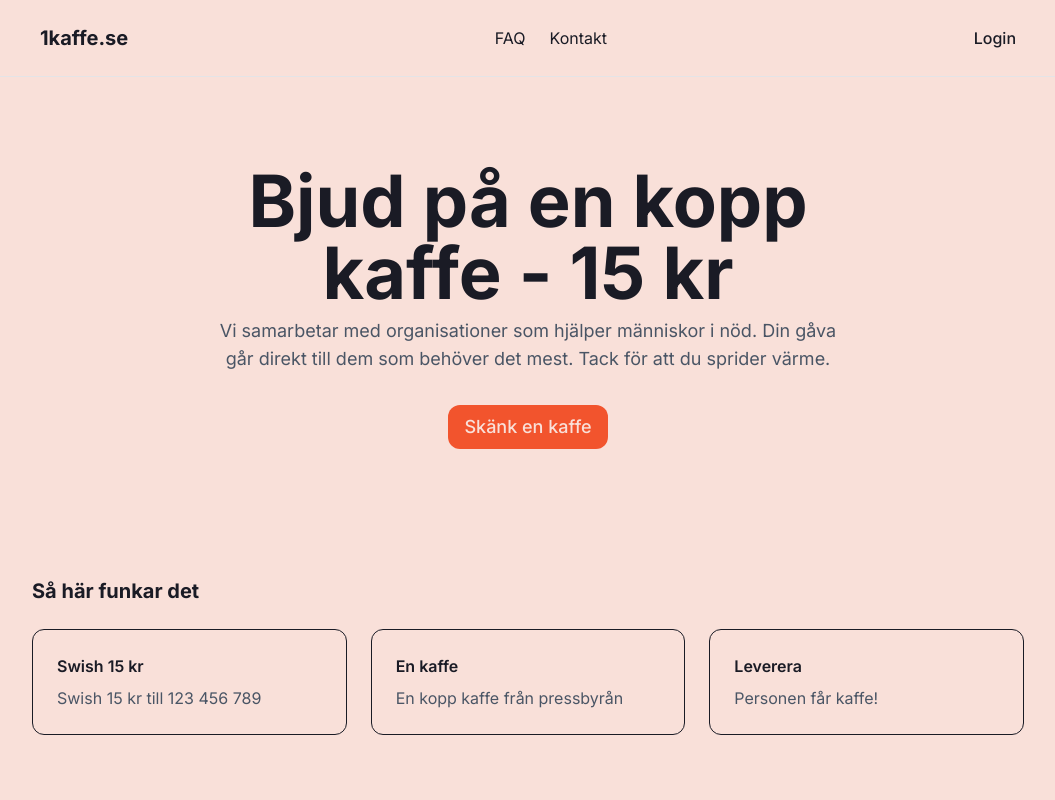
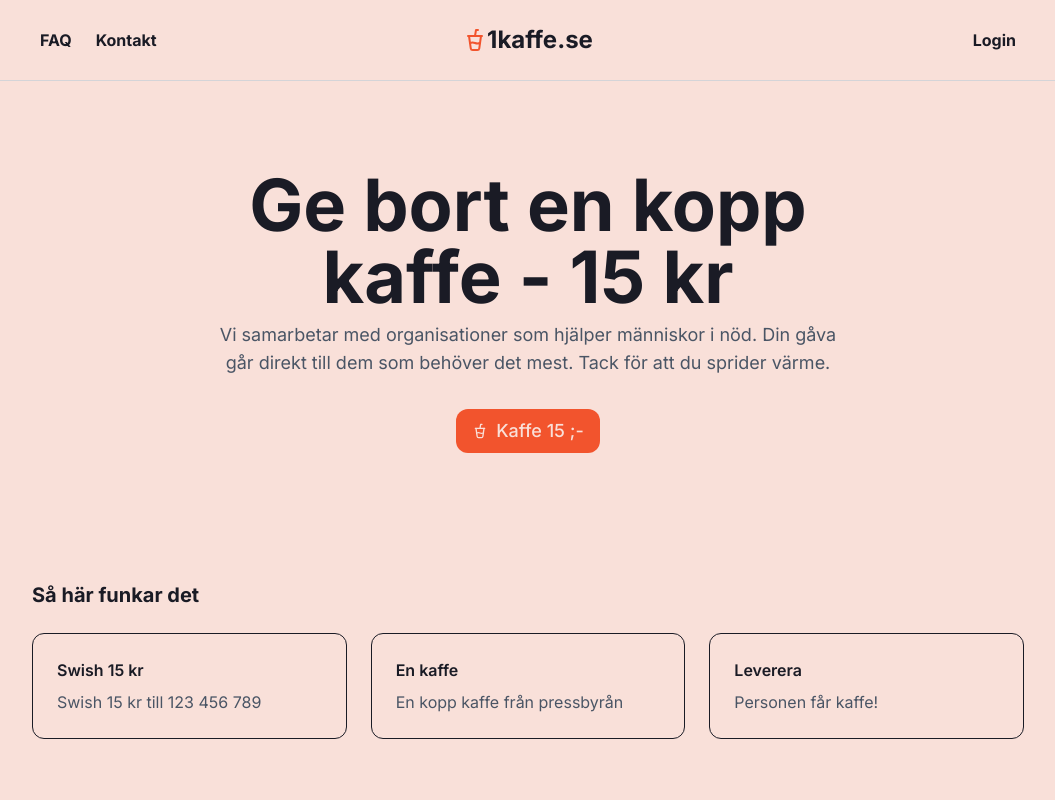
Before and after one commit to PowerPXL/enkaffe, a Next.js app: page / in a window 1280 px wide. Shown: the top 800 px of the page, without its empty margins (112-1167 px from the left). Built offline with nearby package versions, Linux system fonts and the light colour scheme.

Commit message:
layout colors

```diff
--- a/app/page.tsx
+++ b/app/page.tsx
@@ -1,15 +1,17 @@
 import ContentCard from "@/components/ContentCard";
 import ContentBlock from "@/components/ContentBlock";
 import Button from "@/components/button";
+import { CupSoda } from "lucide-react";
 
 export default function Home() {
   return (
     <main className="flex flex-col gap-10">
 
-      <ContentBlock title="Bjud på en kopp kaffe - 15 kr ">
+      <ContentBlock title="Ge bort en kopp kaffe - 15 kr ">
       Vi samarbetar med organisationer som hjälper människor i nöd. Din gåva går direkt till dem som behöver det mest. Tack för att du sprider värme.
-      <Button variant="primary" className="my-8">
-        Skänk en kaffe
+      <Button variant="primary" className="my-8 mx-auto">
+        <CupSoda className="w-4 h-4" />
+        Kaffe 15 ;-
       </Button>
       </ContentBlock>
 
--- a/components/Header.tsx
+++ b/components/Header.tsx
@@ -1,23 +1,28 @@
 import Link from "next/link";
+import { CupSoda } from "lucide-react";
 
 export default function Header() {
   return (
-<header className="border-b border-zinc-200">
-  <div className="mx-auto flex max-w-5xl items-center justify-between px-6 py-6">
+    <header className="border-b border-zinc-300">
+      <div className="mx-auto grid max-w-5xl grid-cols-3 items-center px-6 py-6">
 
-    <div className="text-xl font-bold">
-      <Link href="/">1kaffe.se</Link>
-    </div>
+        <nav className="flex gap-6">
+          <Link href="/faq" className="hover:text-blue-600 transition-colors font-bold">FAQ</Link>
+          <Link href="/kontakt" className="hover:text-primary transition-colors font-bold">Kontakt</Link>
+        </nav>
 
-<nav className="flex gap-6">
-  <Link href="/faq" className="hover:text-blue-600 transition-colors">FAQ</Link>
-  <Link href="/kontakt" className="hover:text-blue-600 transition-colors">Kontakt</Link>
-</nav>
-<div>
-  <Link href="/login" className="font-medium hover:text-blue-600 transition-colors">Login</Link>
-</div>
+        <div className="flex items-center justify-center gap-2 text-2xl font-bold">
+          <Link href="/" className="flex items-center">
+            <CupSoda className="w-6 h-6 text-primary" />
+            1kaffe.se
+          </Link>
+        </div>
 
-  </div>
-</header>
+        <div className="text-right">
+          <Link href="/login" className="font-bold hover:text-blue-600 transition-colors">Login</Link>
+        </div>
+
+      </div>
+    </header>
   );
 }
--- a/components/button.tsx
+++ b/components/button.tsx
@@ -11,7 +11,7 @@ export default function Button({
   children,
   ...props
 }: ButtonProps) {
-  const base = "px-4 py-2 rounded-xl font-medium transition-colors";
+  const base = "px-4 py-2 rounded-xl font-medium transition-colors flex items-center gap-2 justify-center whitespace-nowrap";
 
   const variants = {
     primary: "bg-primary text-background hover:opacity-90",
--- a/package.json
+++ b/package.json
@@ -9,6 +9,7 @@
     "lint": "eslint"
   },
   "dependencies": {
+    "lucide-react": "^1.25.0",
     "next": "16.2.10",
     "react": "19.2.4",
     "react-dom": "19.2.4"
```
Also changed, not shown: 1 other file (tests, documents, lock files or other folders).
